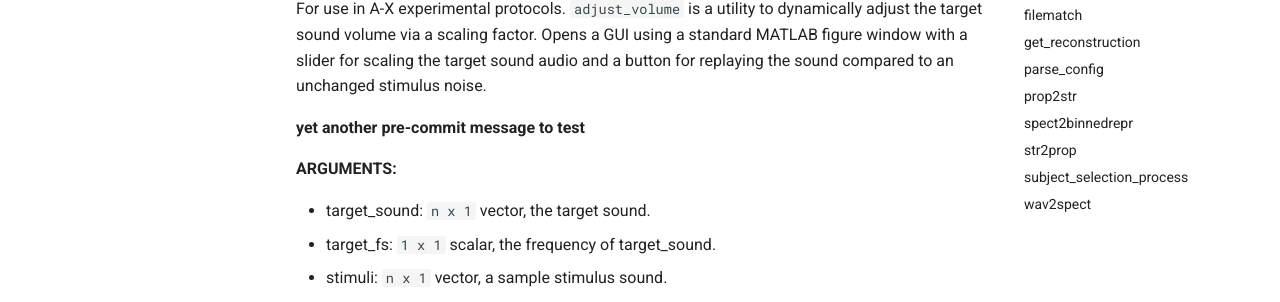
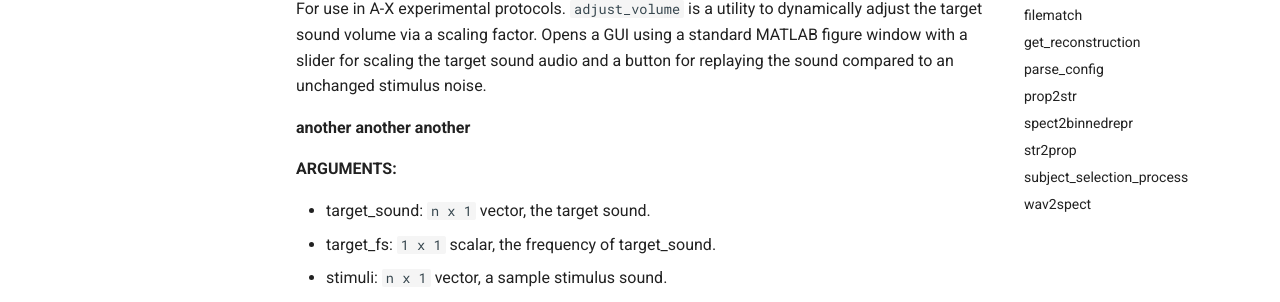
Before and after one commit to The-Lammert-Lab/tinnitus-reconstruction, an MkDocs documentation site: the page built from docs/utils.md, in a window 1280 px wide and 900 px high. Shown: the part 338-640 px from the top of the window. Built offline with MkDocs 1.6.1 and Material for MkDocs 9.7.7, drawn with Linux system fonts in a browser that asks for light colours; comment, search, counter and statistics services are not loaded.

Commit message:
more pre-commit testing

```diff
--- a/docs/utils.md
+++ b/docs/utils.md
@@ -10,7 +10,7 @@ Opens a GUI using a standard MATLAB figure window
 with a slider for scaling the target sound audio
 and a button for replaying the sound compared to an unchanged stimulus noise.
 
-**yet another pre-commit message to test**
+**another another another**
 
 **ARGUMENTS:**
 
```
Also changed, not shown: 1 other file.
